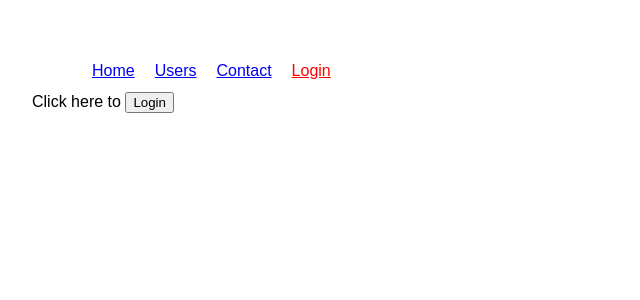
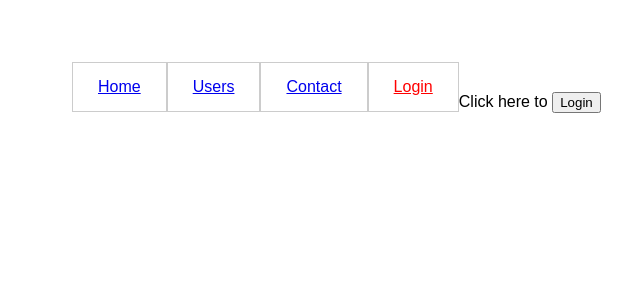
Before and after one commit to dipuvish5/React-Router-Example, a React (Create React App) app: page /login in a window 1280 px wide. Shown: the top 300 px of the page, without its empty margins (0-640 px from the left). Built offline with nearby package versions, Linux system fonts and the light colour scheme.

Commit message:
Final css

```diff
--- a/src/index.css
+++ b/src/index.css
@@ -13,7 +13,8 @@ ul {
 
 li {
   float: left;
-  margin-left: 20px;
+  padding: 15px 25px 15px 25px;
+  border: 1px solid #ccc;
 }
 
 .padding30 {
```
